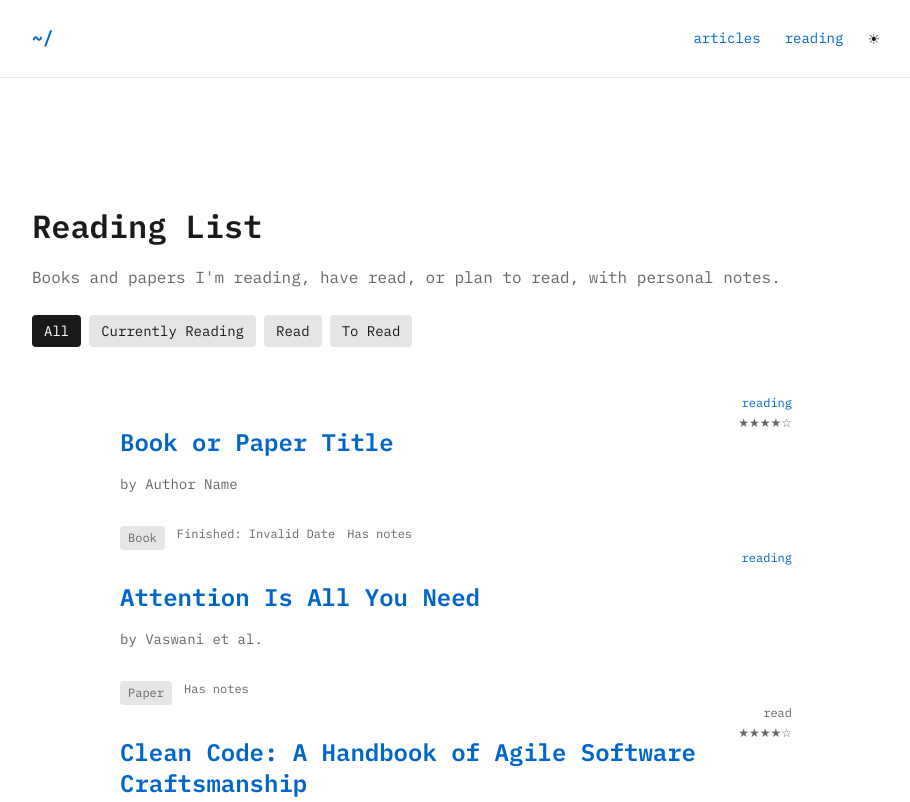
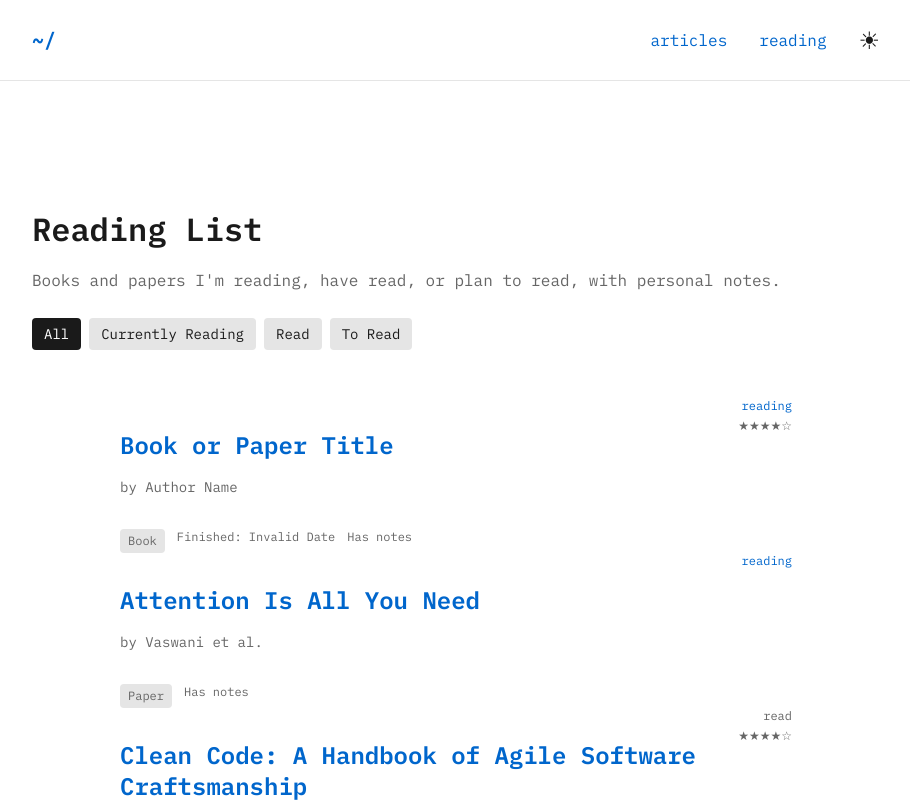
Before and after one commit to silverhairs/website, a Next.js app: page /reading in a window 1280 px wide. Shown: the top 802 px of the page, without its empty margins (184-1094 px from the left). Built offline with nearby package versions, Linux system fonts and the light colour scheme; no server answers.

Commit message:
feat: increase font size

```diff
--- a/components/Navigation.tsx
+++ b/components/Navigation.tsx
@@ -6,14 +6,14 @@ export default function Navigation() {
     <nav className="border-b border-border mb-12">
       <div className="max-w-4xl mx-auto px-6 py-6">
         <div className="flex items-center justify-between">
-          <Link href="/" className="text-lg font-semibold hover:text-accent">
+          <Link href="/" className="text-xl font-semibold hover:text-accent">
             ~/
           </Link>
-          <div className="flex gap-6 text-sm items-center">
-            <Link href="/articles" className="hover:text-accent">
+          <div className="flex gap-8 text-base items-center">
+            <Link href="/articles" className="hover:text-accent transition-colors">
               articles
             </Link>
-            <Link href="/reading" className="hover:text-accent">
+            <Link href="/reading" className="hover:text-accent transition-colors">
               reading
             </Link>
             <ThemeToggle />
--- a/components/ThemeToggle.tsx
+++ b/components/ThemeToggle.tsx
@@ -31,14 +31,15 @@ export default function ThemeToggle() {
 
   // Prevent hydration mismatch
   if (!mounted) {
-    return <div className="w-8 h-8" />;
+    return <div className="w-10 h-10" />;
   }
 
   return (
     <button
       onClick={toggleTheme}
-      className="text-sm hover:text-accent transition-colors"
+      className="text-2xl hover:text-accent transition-colors p-2 -m-2"
       aria-label="Toggle theme"
+      title={`Switch to ${theme === 'light' ? 'dark' : 'light'} mode`}
     >
       {theme === 'light' ? '☀' : '☾'}
     </button>
```
